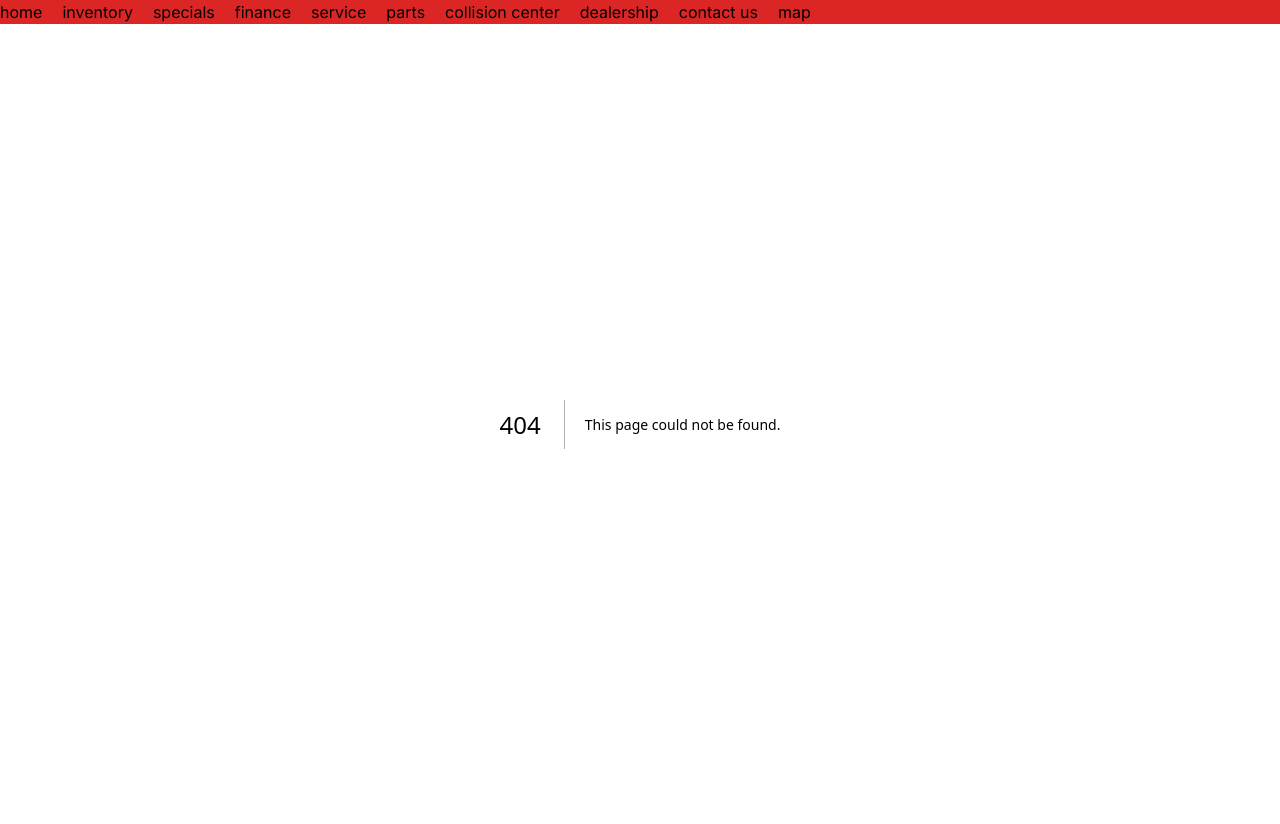
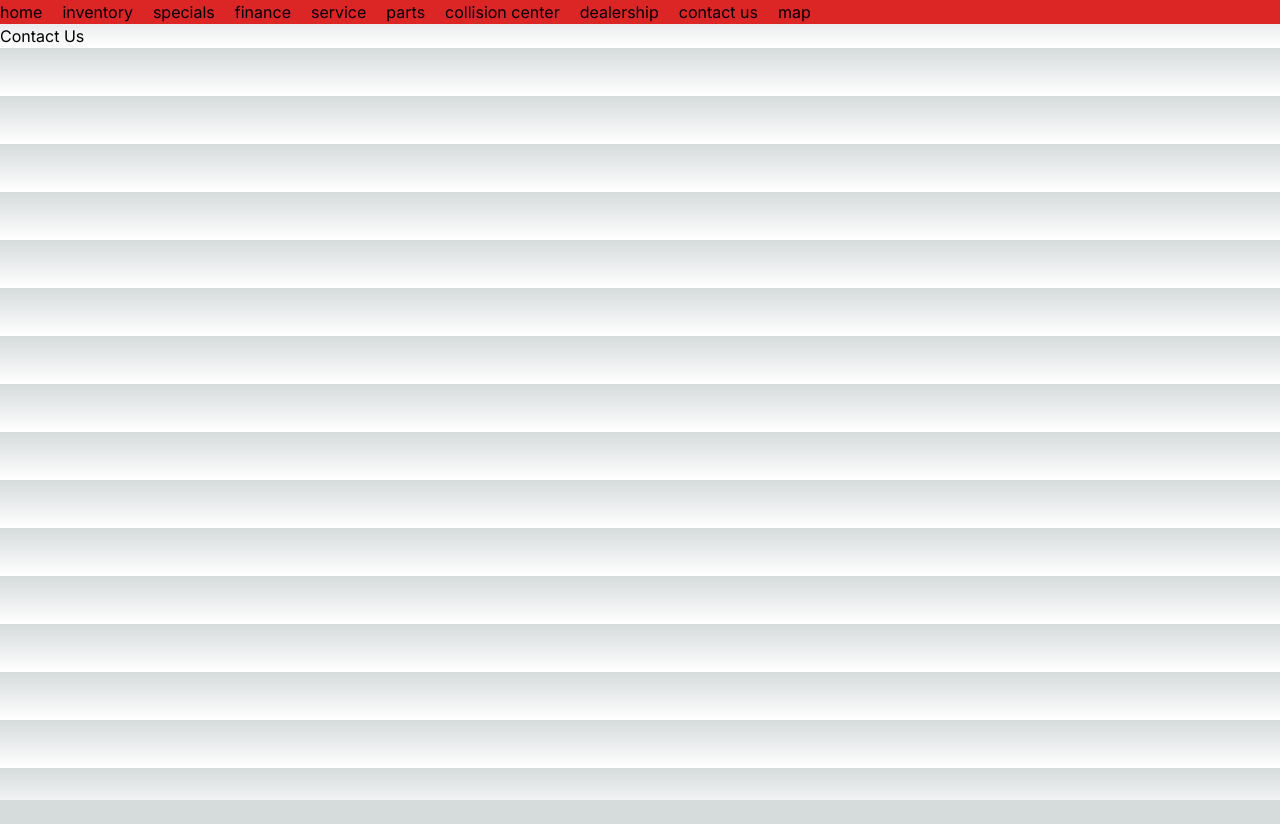
Before and after one commit to ken2213/pixel-motion-assessment, a Next.js app: page /contact_us in a window 1280 px wide. Before the commit this address had no page. After the commit the page ends 800 px from the top, so only its background shows below. Built offline with nearby package versions, Linux system fonts and the light colour scheme.

Commit message:
CREATED: contact_us directory and its page

```diff
--- /dev/null
+++ b/src/app/contact_us/page.tsx
@@ -0,0 +1,9 @@
+import React from 'react'
+
+const ContactUs = () => {
+  return (
+    <div>Contact Us</div>
+  )
+}
+
+export default ContactUs
```
